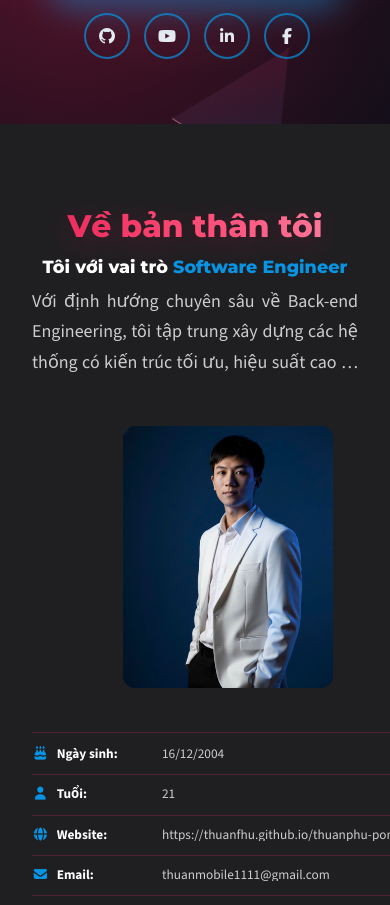
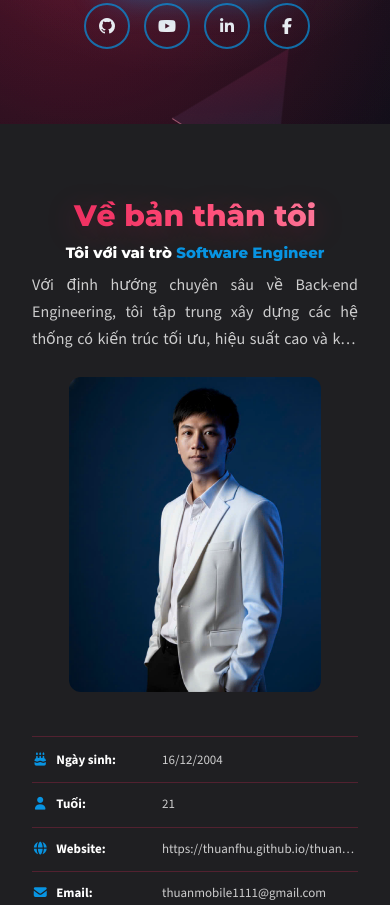
Before and after one commit to thuanfhu/thuanphu-portfolio, a plain HTML site: page index.html in a window 390 px wide. Shown: the part 720-1625 px from the top of the page. Drawn offline with nearby package versions, Linux system fonts and the light colour scheme.

Commit message:
refactor: Update responsive for Portfolio website #4

```diff
--- a/assets/css/styles.css
+++ b/assets/css/styles.css
@@ -4145,6 +4145,7 @@ list a:hover {
     --fz-subtitle: clamp(16px, 5vw, 22px);  /* Tiêu đề phụ */
     --fz-desc: 16px;                        /* Mô tả phần */
     --fz-content: 14px;                     /* Nội dung phần */
+    --about-detail-fz: 13px;                /* NEW: font-size cho phần details About Me */
   }
 
   body { -webkit-text-size-adjust: 100%; }
@@ -4188,55 +4189,140 @@ list a:hover {
     text-align: justify; margin: 0; padding: 0; display: -webkit-box;
     -webkit-line-clamp: 3; line-clamp: 3; -webkit-box-orient: vertical;
     overflow: hidden; text-overflow: ellipsis;
+    font-size: var(--fz-desc) !important;
   }
   .banner__desc-wrapper.expanded .banner__desc { -webkit-line-clamp: 99; line-clamp: 99; }
   .banner__actions { justify-content: center; }
-  .banner__btn { width: calc(7.7rem * 0.84); margin-top: 16px; }
+  .banner__actions .banner__btn {
+    width: 40% !important; /* Tăng độ ưu tiên để đảm bảo áp dụng */
+    min-width: 130px; /* Đảm bảo nút không quá nhỏ */
+    margin-top: 16px;
+  }
   .banner__social-link i { font-size: 100%; }
   .banner__avatar { order: -1; margin: auto; --ring-size: min(280px, 65vw); }
 
   /* --- ABOUT --- */
-  .about__container { transform: none; padding: 24px 16px; margin: 0 auto var(--section-gap); width: 100%; box-sizing: border-box; }
-  .about__grid { grid-template-columns: 1fr; gap: 20px; align-items: start; }
+  .about__container {
+    transform: none;
+    padding: 24px 16px;
+    margin: 0 auto var(--section-gap);
+    width: 100%;
+    box-sizing: border-box;
+  }
+
+  .about__grid {
+    grid-template-columns: 1fr;
+    gap: 20px;
+    align-items: start;
+  }
   .about__grid::before { display: none; }
 
-  /* FIX 1.1: Thu nhỏ và căn giữa ảnh */
+  /* Center profile card & photo robustly on small screens */
   .about__profile-card {
-      position: static; margin: 24px auto; padding: 0;
-      width: 70%; height: auto; /* Thu nhỏ 30% */
-      max-width: 252px; /* 360px * 0.7 */
-      display: flex; justify-content: center; box-shadow: none;
-  }
+      position: static;
+      margin: 24px auto; /* Căn giữa block theo chiều ngang */
+      padding: 0;
+      width: auto;
+      max-width: 252px;
+      display: flex;
+      justify-content: center;
+      align-items: center;
+      box-shadow: none;
+      left: auto !important;
+      right: auto !important;
+  }
+
   .about__profile-photo {
       width: 100%;
+      max-width: 252px;
       min-width: 0;
-      aspect-ratio: 4 / 5; margin: 0; border-radius: 12px; overflow: hidden; display: block;
-  }
-  .about__profile-photo img { width: 100%; height: 100%; object-fit: cover; object-position: top center; display: block; }
+      aspect-ratio: 4 / 5;
+      margin: 0 auto;
+      border-radius: 12px;
+      overflow: hidden;
+      display: block;
+  }
+  .about__profile-photo img {
+      width: 100%;
+      height: 100%;
+      object-fit: cover;
+      object-position: center top;
+      display: block;
+      margin-left: auto;
+      margin-right: auto;
+  }
+
   .about__ribbon { left: 12px; top: 12px; font-size: 11px; padding: 6px 8px; }
   .about__grid > .about__details-wrapper { grid-column: auto; padding-left: 0; width: 100%; }
   .about__details { grid-template-columns: 1fr; gap: 12px 0; padding-top: 14px; }
-  .about__detail { display: flex; flex-direction: row; align-items: center; justify-content: flex-start; gap: 12px; padding-bottom: 14px; border-bottom: 1px solid var(--border); }
-  .about__detail b { gap: 8px; flex: 0 0 auto; white-space: nowrap; min-width: 110px; }
-
-  /* FIX 1.2: Đảm bảo text hiển thị ... nếu vượt quá và giảm font-size */
-  .about__detail { font-size: calc(var(--fz-content) * 0.95); } /* <-- FIX: Font size smaller */
+
+  /* Ensure detail rows allow ellipsis properly */
+  .about__detail {
+    display: flex;
+    flex-direction: row;
+    align-items: center;
+    justify-content: flex-start;
+    gap: 12px;
+    padding-bottom: 14px;
+    border-bottom: 1px solid var(--border);
+    min-width: 0; /* allow children to shrink for text-overflow to work */
+  }
+
+  .about__detail b {
+    gap: 8px;
+    flex: 0 0 auto;
+    white-space: nowrap;
+    min-width: 110px;
+  }
+
+  /* Truncate overflowing detail values with ellipsis */
   .about__detail span {
-    white-space: nowrap; overflow: hidden; text-overflow: ellipsis;
-    flex-grow: 1; /* Cho phép co giãn */
-    min-width: 0; /* Quan trọng để ellipsis hoạt động trong flexbox */
-  }
+    white-space: nowrap !important;
+    overflow: hidden !important;
+    text-overflow: ellipsis !important;
+    flex: 1 1 auto !important;
+    min-width: 0 !important; /* Quan trọng để ellipsis hoạt động trong flexbox */
+    display: block; /* đảm bảo text-overflow hoạt động ổn định */
+  }
+
   .about__title { text-align: center; white-space: normal; margin: 0 0 12px; }
   .about__intro h3 { text-align: center; margin-bottom: 10px; font-weight: 800; }
   .about__subtitle { font-size: 1.1rem !important; }
   .about__intro h3 .role { font-size: inherit; display: inline; }
 
-  /* FIX 1.3: Căn đều nội dung mô tả */
+  /* Đảm bảo đoạn mô tả và intro paragraph căn đều (justify) trên mobile */
+  .about__intro p,
   .about__description {
-    line-height: 1.7; color: var(--muted); margin: 0;
-    text-align: justify !important; /* <-- FIX: Justify text */
-    display: -webkit-box; -webkit-box-orient: vertical; -webkit-line-clamp: 3; line-clamp: 3; overflow: hidden; text-overflow: ellipsis; max-width: 100%;
-  }
+    line-height: 1.7;
+    color: var(--muted);
+    margin: 0;
+    text-align: justify !important; /* chuyển sang căn đều cho mobile theo yêu cầu */
+    -webkit-hyphens: auto;
+    hyphens: auto;
+    display: -webkit-box;
+    -webkit-box-orient: vertical;
+    -webkit-line-clamp: 3;
+    line-clamp: 3;
+    overflow: hidden;
+    text-overflow: ellipsis;
+    max-width: 100%;
+    font-size: var(--fz-desc) !important;
+  }
+
+  /* --- REDUCED FONT SIZES FOR ABOUT DETAILS (fix requested) --- */
+  /* Shrink entire details block to improve fit on small screens */
+  .about__details,
+  .about__detail,
+  .about__detail b,
+  .about__detail span,
+  .about__details * {
+    font-size: var(--about-detail-fz) !important;
+    line-height: 1.35 !important;
+  }
+
+  /* Slightly larger headings inside About but still mobile-friendly */
+  .about__intro h3 { font-size: calc(var(--about-detail-fz) * 1.15) !important; }
+  .about__title { font-size: calc(var(--fz-title) * 0.95) !important; }
 
   /* --- SKILLS --- */
   .skills__wrap { flex-direction: column; padding: 16px; box-shadow: none; background-color: transparent; }
@@ -4269,9 +4355,11 @@ list a:hover {
   .projects__timeline { padding-bottom: 30px; }
   .projects__item, .projects__item:nth-child(even) { grid-template-columns: 1fr; padding: 30px 0; gap: 16px; }
 
-  /* FIX 2: Sửa lại thứ tự và căn giữa ngày tháng cho TẤT CẢ dự án */
   .projects__item .projects__item-right { order: 1; }
-  .projects__item .projects__item-left { order: 2; text-align: center; }
+  .projects__item .projects__item-left {
+    order: 2;
+    text-align: center;
+  }
 
   .projects__item-right {
     grid-column: 1 / -1; display: flex; flex-direction: column;
@@ -4312,13 +4400,18 @@ list a:hover {
   .career-goals__container { width: 100%; padding: 30px 16px; }
   .career-goals .goals-infographic__content { flex-direction: column; align-items: center; }
   .career-goals .goals-circular-layout { max-width: 320px; }
-  .career-goals .goal-details { width: 100%; max-width: 100%; }
-  /* FIX 3: Ẩn phần bị thừa */
-  .career-goals .goal-details__content { overflow: hidden; }
+  .career-goals .goal-details {
+    width: 100%;
+    max-width: 100%;
+    overflow: hidden;
+  }
+  .career-goals .goal-details__content {
+    overflow: hidden;
+    position: relative;
+  }
 
   /* --- HOBBIES --- */
-  /* FIX 4: Giảm 30% chiều cao carousel */
-  .hobbies .carousel__item { height: 196px; } /* 400px * 0.7 * 0.7 */
+  .hobbies .carousel__item { height: 96px; }
   .hobbies__container { width: 100%; }
   .hobbies { --left-position: 5%; }
   .hobbies .carousel__list .carousel__item:nth-child(1) .carousel__content,
@@ -4327,21 +4420,32 @@ list a:hover {
   .hobbies .carousel__arrows { left: 5%; bottom: 20px; width: 90%; }
 
   /* --- GALLERY --- */
-  /* FIX 5: Giảm kích thước gallery */
   .gallery__slider-wrapper { padding: 0; }
   .gallery__swiper {
-      width: 100%;
-      transform: scale(0.65); /* <-- FIX: Reduced size */
-      transform-origin: center center;
+    width: 100%;
+    transform: scale(0.8);
+    transform-origin: center center;
   }
 
   /* --- CONTACT --- */
-  /* FIX 6: Căn giữa và điều chỉnh layout */
-  .contact__info { text-align: left; } /* <-- FIX: Align icon section left */
-  .contact__heading, .contact__lead { text-align: center; } /* <-- FIX: Keep header centered */
-  .contact__form { margin-left: 0; width: 100%; margin: 2rem auto 0; max-width: 500px; }
-  .contact__btn { width: 100%; max-width: 360px; margin: 0 auto; display: block; } /* <-- FIX: Wider button */
   .contact__wrap { grid-template-columns: 1fr; padding: 16px; }
+  .contact__info { text-align: center; }
+
+  .contact__form {
+    margin: 2rem auto 0;
+    width: 100%;
+    max-width: 500px;
+  }
+  .contact__btn {
+    width: 100%;
+    max-width: 100%;
+    margin: 0 auto;
+    display: flex;
+    justify-content: center;
+    align-items: center;
+    gap: 0.75rem;
+    line-height: 1;
+  }
   .contact__input, .contact__textarea { width: 100% !important; box-sizing: border-box; }
 
   /* --- FOOTER --- */
@@ -4387,9 +4491,8 @@ list a:hover {
   .contact__form-grid { grid-template-columns: 1fr; }
   .footer__links { flex-direction: column; gap: 10px; }
 
-  /* FIX 7: Cho Portfolio và More nằm ngang */
   .footer__grid {
-      grid-template-columns: 1fr 1fr; /* <-- FIX: Keep 2 columns */
+      grid-template-columns: 1fr 1fr;
       grid-template-areas:
           "news news"
           "portfolio more"
```
